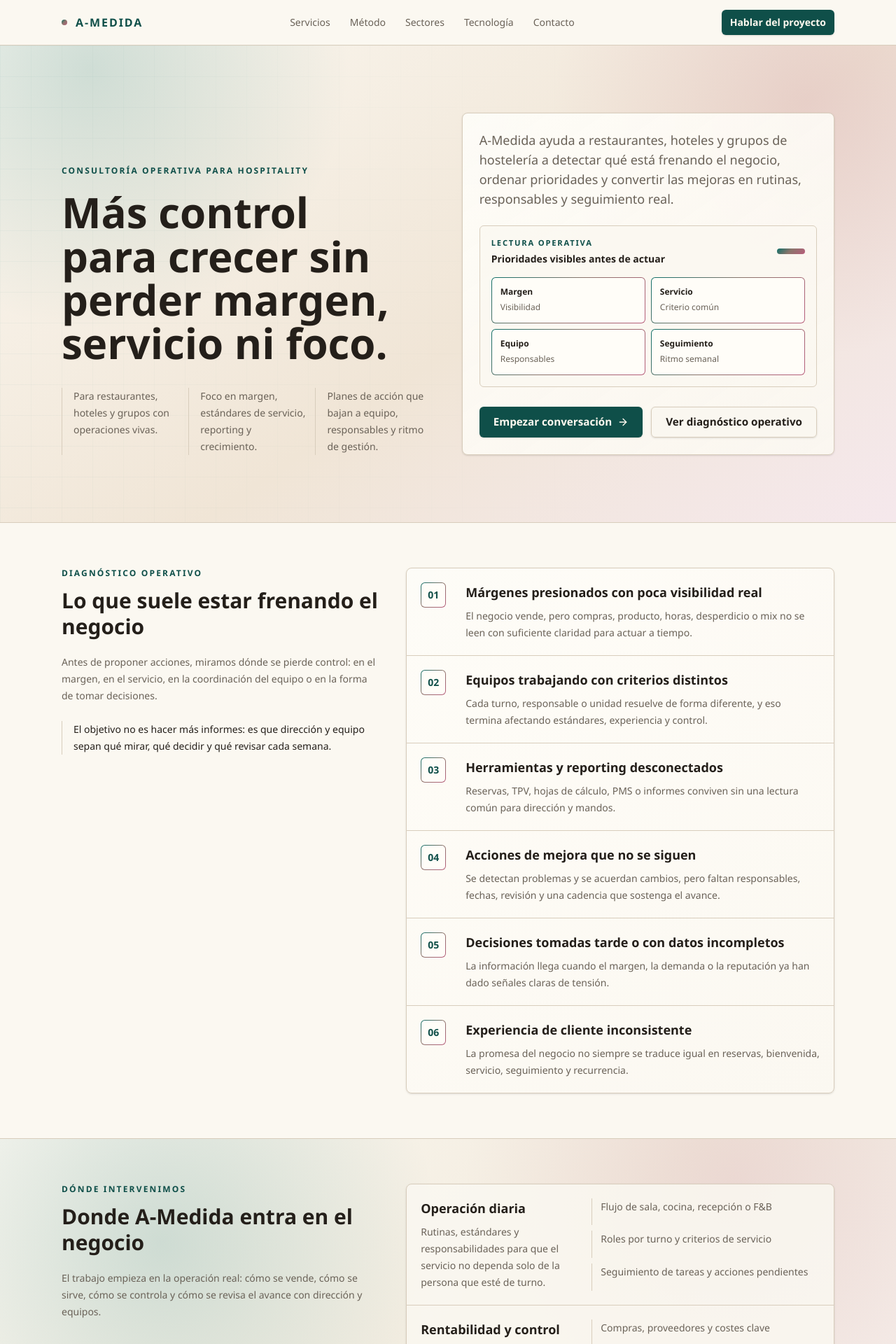
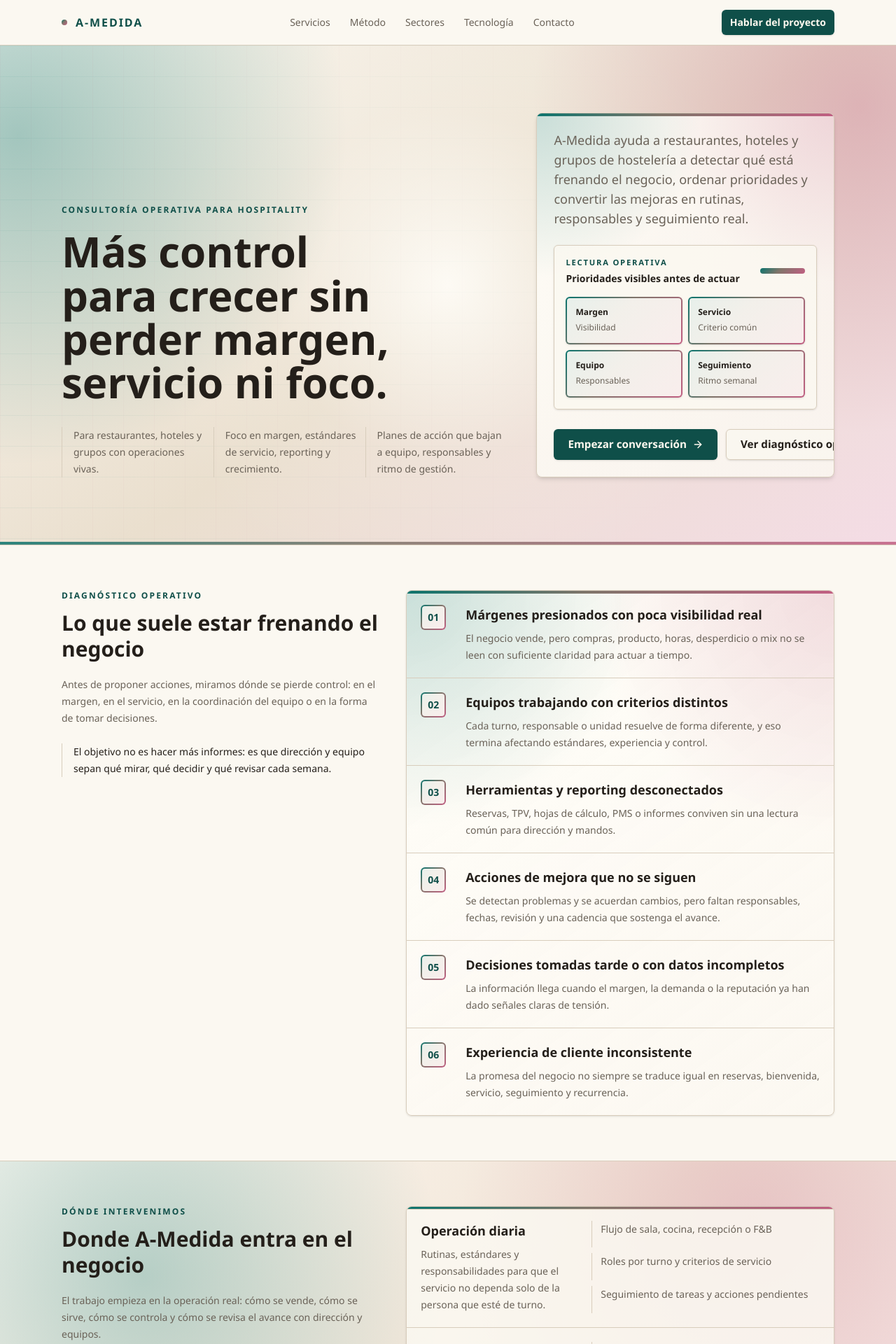
Before and after one commit to javiermatillasantiago1987-cell/a-medida-web, a Next.js app: page / in a window 1280 px wide. Shown: the top 1920 px of the page at 70% size. Built offline with nearby package versions, Linux system fonts and the light colour scheme.

Commit message:
Increase visibility of gradient identity

```diff
--- a/src/app/globals.css
+++ b/src/app/globals.css
@@ -15,11 +15,11 @@
   --muted-foreground: #6a6258;
   --accent: #c9b58f;
   --accent-foreground: #2b241a;
-  --teal: #0f6f68;
-  --teal-soft: #d9eee9;
+  --teal: #0b746d;
+  --teal-soft: #ccece5;
   --teal-foreground: #f7fffb;
-  --pink: #b85d7b;
-  --pink-soft: #f3dde4;
+  --pink: #c15f82;
+  --pink-soft: #f5d5df;
   --pink-foreground: #fff8fb;
   --destructive: #8f2d2d;
   --destructive-foreground: #fff7f2;
@@ -30,16 +30,17 @@
   --section-strong: #ebe0cf;
   --dark: #241f1a;
   --dark-muted: #d8c8ad;
-  --gradient-teal-pink: linear-gradient(135deg, #0f6f68 0%, #8a756c 46%, #b85d7b 100%);
-  --gradient-soft: radial-gradient(circle at 18% 18%, rgba(15, 111, 104, 0.18), transparent 32%),
-    radial-gradient(circle at 82% 8%, rgba(184, 93, 123, 0.14), transparent 30%),
-    linear-gradient(135deg, #fbf8f1 0%, #f3ecdf 48%, #f7edf0 100%);
-  --gradient-hero: radial-gradient(circle at 10% 5%, rgba(15, 111, 104, 0.18), transparent 28%),
-    radial-gradient(circle at 90% 12%, rgba(184, 93, 123, 0.16), transparent 28%),
-    linear-gradient(145deg, #fbf8f1 0%, #f0e5d6 56%, #f5e8ec 100%);
-  --gradient-panel: linear-gradient(145deg, rgba(255, 253, 248, 0.96), rgba(251, 248, 241, 0.9)),
-    radial-gradient(circle at 0% 0%, rgba(15, 111, 104, 0.16), transparent 30%),
-    radial-gradient(circle at 100% 0%, rgba(184, 93, 123, 0.12), transparent 32%);
+  --gradient-teal-pink: linear-gradient(135deg, #0b746d 0%, #7f756a 42%, #c15f82 100%);
+  --gradient-soft: radial-gradient(circle at 16% 20%, rgba(11, 116, 109, 0.28), transparent 34%),
+    radial-gradient(circle at 84% 10%, rgba(193, 95, 130, 0.24), transparent 32%),
+    linear-gradient(135deg, #fbf8f1 0%, #f2e5d7 48%, #f7e1e8 100%);
+  --gradient-hero: radial-gradient(circle at 2% 18%, rgba(11, 116, 109, 0.36), transparent 34%),
+    radial-gradient(circle at 96% 12%, rgba(193, 95, 130, 0.34), transparent 34%),
+    radial-gradient(circle at 50% 48%, rgba(255, 253, 248, 0.9), rgba(255, 253, 248, 0.12) 34%, transparent 62%),
+    linear-gradient(145deg, #fbf8f1 0%, #eadfce 52%, #f4dce5 100%);
+  --gradient-panel: radial-gradient(circle at 0% 0%, rgba(11, 116, 109, 0.22), transparent 35%),
+    radial-gradient(circle at 100% 0%, rgba(193, 95, 130, 0.2), transparent 36%),
+    linear-gradient(145deg, rgba(255, 253, 248, 0.92), rgba(251, 248, 241, 0.82));
   --radius: 0.5rem;
 }
 
@@ -134,10 +135,20 @@ h3 {
   pointer-events: none;
   content: "";
   background-image:
-    linear-gradient(rgba(15, 111, 104, 0.08) 1px, transparent 1px),
-    linear-gradient(90deg, rgba(15, 111, 104, 0.06) 1px, transparent 1px);
+    linear-gradient(rgba(11, 116, 109, 0.1) 1px, transparent 1px),
+    linear-gradient(90deg, rgba(193, 95, 130, 0.08) 1px, transparent 1px);
   background-size: 44px 44px;
-  mask-image: linear-gradient(90deg, rgba(0, 0, 0, 0.45), transparent 70%);
+  mask-image: linear-gradient(90deg, rgba(0, 0, 0, 0.5), transparent 76%);
+}
+
+.surface-hero::after {
+  position: absolute;
+  inset: auto 0 0;
+  height: 4px;
+  pointer-events: none;
+  content: "";
+  background: var(--gradient-teal-pink);
+  opacity: 0.85;
 }
 
 .gradient-panel {
@@ -154,7 +165,7 @@ h3 {
 
 .diagnostic-marker {
   background:
-    linear-gradient(var(--card), var(--card)) padding-box,
+    linear-gradient(rgba(255, 253, 248, 0.9), rgba(255, 253, 248, 0.9)) padding-box,
     var(--gradient-teal-pink) border-box;
-  border: 1px solid transparent;
+  border: 2px solid transparent;
 }
--- a/src/components/sections/card-grid.tsx
+++ b/src/components/sections/card-grid.tsx
@@ -79,7 +79,7 @@ export function CardGrid({
               key={item.title}
             >
               {Icon ? (
-                <span className="flex h-10 w-10 items-center justify-center rounded-md bg-teal-soft text-primary transition-colors group-hover:bg-pink-soft">
+                <span className="diagnostic-marker flex h-10 w-10 items-center justify-center rounded-md bg-teal-soft text-primary transition-colors group-hover:bg-pink-soft">
                   <Icon aria-hidden="true" className="h-5 w-5" />
                 </span>
               ) : null}
--- a/src/components/sections/cta-section.tsx
+++ b/src/components/sections/cta-section.tsx
@@ -11,9 +11,16 @@ type CtaSectionProps = {
 export function CtaSection({ content }: CtaSectionProps) {
   return (
     <section
-      className="bg-primary text-primary-foreground"
-      style={{ backgroundImage: "var(--gradient-teal-pink)" }}
+      className="relative overflow-hidden bg-primary text-primary-foreground"
+      style={{
+        backgroundImage:
+          "radial-gradient(circle at 12% 18%, rgba(255, 250, 240, 0.2), transparent 26%), radial-gradient(circle at 90% 0%, rgba(255, 250, 240, 0.14), transparent 28%), var(--gradient-teal-pink)",
+      }}
     >
+      <div
+        aria-hidden="true"
+        className="absolute inset-x-0 top-0 h-px bg-primary-foreground/45"
+      />
       <div className="mx-auto grid w-full max-w-6xl gap-8 px-4 py-12 sm:px-6 md:grid-cols-[1fr_auto] md:items-center">
         <div>
           <h2 className="max-w-3xl text-3xl font-semibold leading-tight">
--- a/src/components/sections/diagnostic-section.tsx
+++ b/src/components/sections/diagnostic-section.tsx
@@ -28,7 +28,8 @@ export function DiagnosticSection({ content }: DiagnosticSectionProps) {
             </p>
           ) : null}
         </div>
-        <div className="gradient-panel rounded-lg border bg-card shadow-sm">
+        <div className="gradient-panel relative overflow-hidden rounded-lg border bg-card shadow-sm">
+          <span aria-hidden="true" className="absolute inset-x-0 top-0 h-1 accent-rule" />
           {content.items.map((item, index) => (
             <article
               className="grid gap-4 border-b p-5 last:border-b-0 sm:grid-cols-[3rem_1fr]"
--- a/src/components/sections/evidence-section.tsx
+++ b/src/components/sections/evidence-section.tsx
@@ -23,7 +23,8 @@ export function EvidenceSection({ content }: EvidenceSectionProps) {
             </p>
           ) : null}
         </div>
-        <div className="divide-y rounded-lg border bg-background/85 shadow-sm">
+        <div className="relative divide-y overflow-hidden rounded-lg border bg-background/85 shadow-sm">
+          <span aria-hidden="true" className="absolute inset-x-0 top-0 h-1 accent-rule" />
           {content.items.map((item) => (
             <article className="grid gap-4 p-5 sm:grid-cols-[0.7fr_1fr]" key={item.title}>
               <div>
--- a/src/components/sections/operating-rhythm-section.tsx
+++ b/src/components/sections/operating-rhythm-section.tsx
@@ -13,11 +13,11 @@ export function OperatingRhythmSection({ content }: OperatingRhythmSectionProps)
       />
       <div
         aria-hidden="true"
-        className="absolute -right-24 top-10 h-64 w-64 rounded-full bg-pink/20 blur-3xl"
+        className="absolute -right-20 top-8 h-72 w-72 rounded-full bg-pink/30 blur-3xl"
       />
       <div
         aria-hidden="true"
-        className="absolute -left-24 bottom-8 h-64 w-64 rounded-full bg-teal/20 blur-3xl"
+        className="absolute -left-20 bottom-4 h-72 w-72 rounded-full bg-teal/30 blur-3xl"
       />
       <div className="relative mx-auto w-full max-w-6xl px-4 py-16 sm:px-6">
         <div className="grid gap-6 md:grid-cols-[0.8fr_1.2fr] md:items-end">
--- a/src/components/sections/page-hero.tsx
+++ b/src/components/sections/page-hero.tsx
@@ -35,12 +35,13 @@ export function PageHero({
             </div>
           ) : null}
         </div>
-        <div className="gradient-panel rounded-lg border bg-card/85 p-5 shadow-sm md:p-6">
+        <div className="gradient-panel relative overflow-hidden rounded-lg border bg-card/85 p-5 shadow-md md:p-6">
+          <span aria-hidden="true" className="absolute inset-x-0 top-0 h-1 accent-rule" />
           <p className="text-base leading-7 text-muted-foreground sm:text-lg">
             {description}
           </p>
           {visualPanel ? (
-            <div className="mt-6 rounded-md border bg-background/70 p-4">
+            <div className="mt-6 rounded-md border bg-background/75 p-4 shadow-sm">
               <div className="flex items-center justify-between gap-4">
                 <div>
                   <p className="text-[0.7rem] font-semibold tracking-[0.16em] text-primary uppercase">
@@ -48,11 +49,11 @@ export function PageHero({
                   </p>
                   <p className="mt-1 text-sm font-semibold">{visualPanel.title}</p>
                 </div>
-                <span aria-hidden="true" className="block h-2 w-10 rounded-full accent-rule" />
+                <span aria-hidden="true" className="block h-2 w-16 rounded-full accent-rule" />
               </div>
               <div className="mt-4 grid grid-cols-2 gap-2">
                 {visualPanel.items.map((item) => (
-                  <div className="diagnostic-marker rounded-md bg-card p-3" key={item.label}>
+                  <div className="diagnostic-marker rounded-md bg-card p-3 shadow-sm" key={item.label}>
                     <p className="text-xs font-semibold text-foreground">{item.label}</p>
                     <p className="mt-1 text-xs leading-5 text-muted-foreground">
                       {item.value}
```
Also changed, not shown: 1 other file (tests, documents, lock files or other folders).
